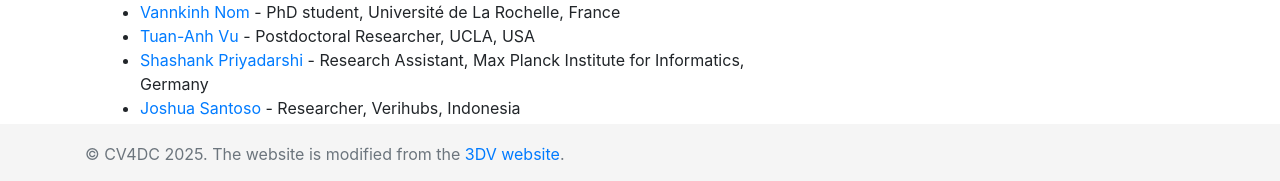
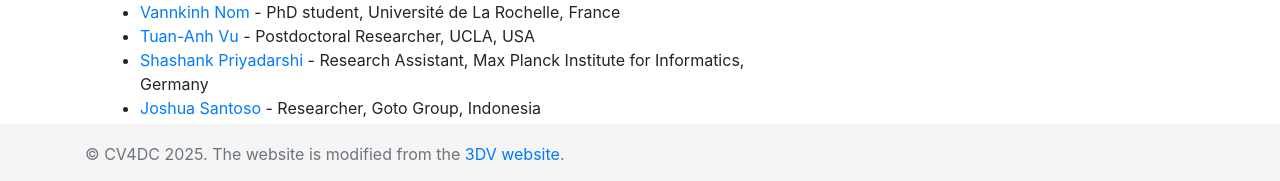
Before and after one commit to cv4dc/cv4dc.github.io, a Jekyll site: the page built from 2025/index.md, in a window 1280 px wide and 900 px high, scrolled down 1790 px. Shown: the part 716-897 px from the top of the window. Built offline with Jekyll 4.4.1, drawn with Linux system fonts in a browser that asks for light colours; nearby versions of some CDN libraries; comment, search, counter and statistics services are not loaded.

Commit message:
Update index.md
Update the affiliation from Joshua Santoso

```diff
--- a/2025/index.md
+++ b/2025/index.md
@@ -59,4 +59,4 @@ We would like to extend our heartfelt thanks to the following reviewers for thei
 - [Vannkinh Nom](https://scholar.google.com/citations?user=xyl99EYAAAAJ&hl=en) - PhD student, Université de La Rochelle, France
 - [Tuan-Anh Vu](https://tuananh1007.github.io/) - Postdoctoral Researcher, UCLA, USA
 - [Shashank Priyadarshi](https://iamsh4shank.github.io/) - Research Assistant, Max Planck Institute for Informatics, Germany
-- [Joshua Santoso](https://joshuajano.github.io/) - Researcher, Verihubs, Indonesia
+- [Joshua Santoso](https://joshuajano.github.io/) - Researcher, Goto Group, Indonesia
```
